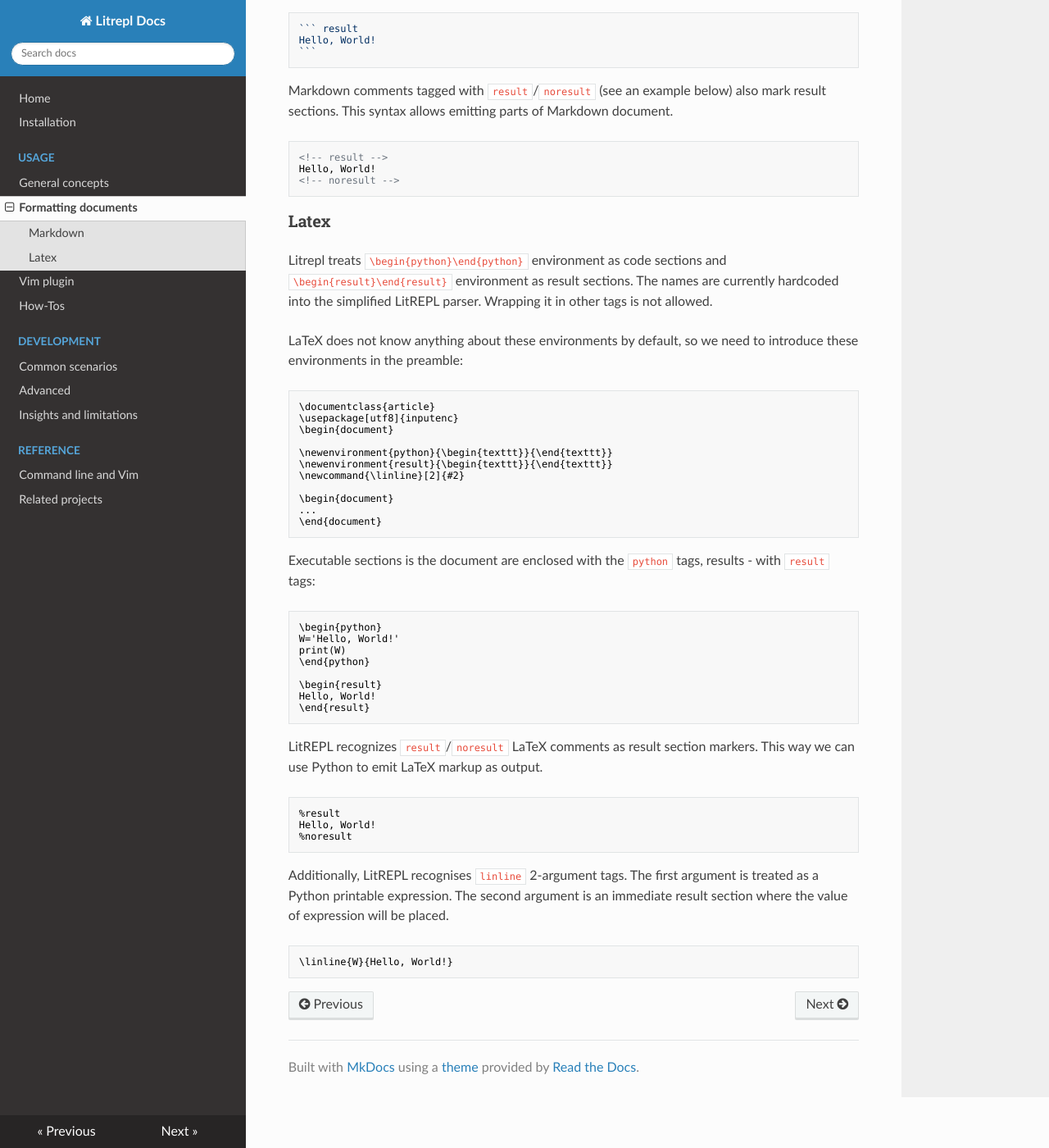
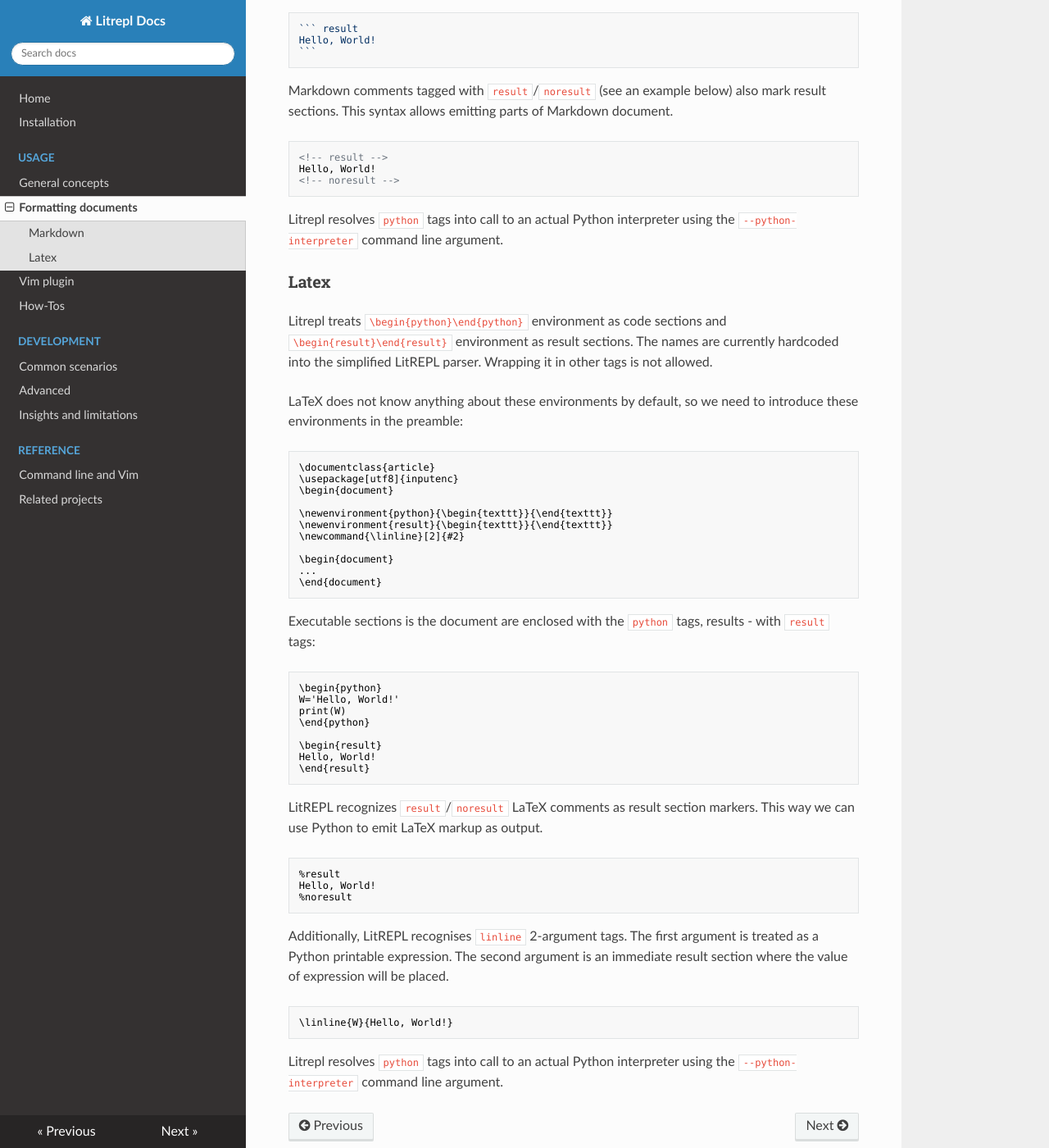
Before and after one commit to sergei-mironov/litrepl, an MkDocs documentation site: the page built from docs/usage/formatting.md, in a window 1280 px wide and 1400 px high, scrolled down 408 px. Shown: the whole window at 82% size. Built offline with MkDocs 1.6.1, drawn with Linux system fonts in a browser that asks for light colours; nearby versions of some CDN libraries.

Commit message:
Update formatting.md

````diff
--- a/docs/usage/formatting.md
+++ b/docs/usage/formatting.md
@@ -27,6 +27,9 @@
 Hello, World!
 <!-- noresult -->
 ~~~~
+
+Litrepl resolves `python` tags into call to an actual Python interpreter using
+the `--python-interpreter` command line argument.
 
 
 ### Latex
@@ -83,3 +86,6 @@
 ``` tex
 \linline{W}{Hello, World!}
 ```
+
+Litrepl resolves `python` tags into call to an actual Python interpreter using
+the `--python-interpreter` command line argument.
````
